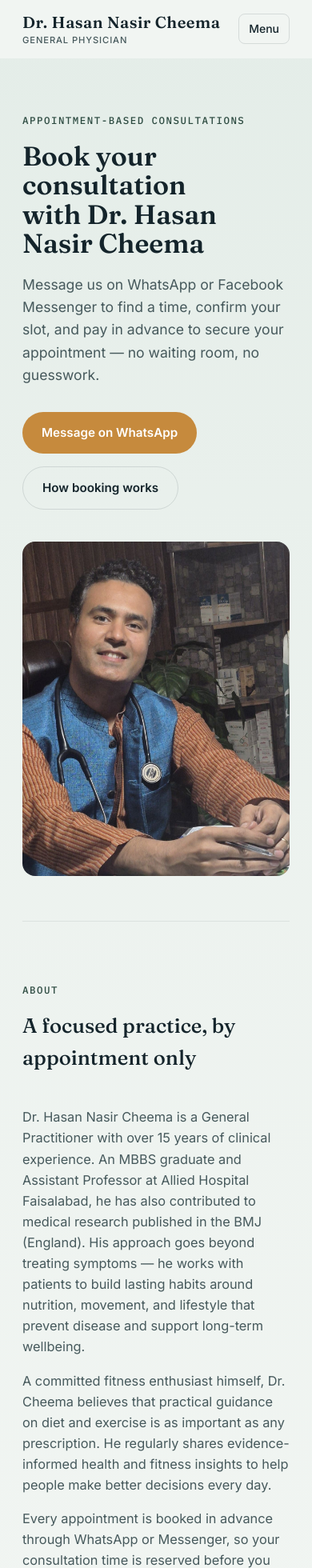
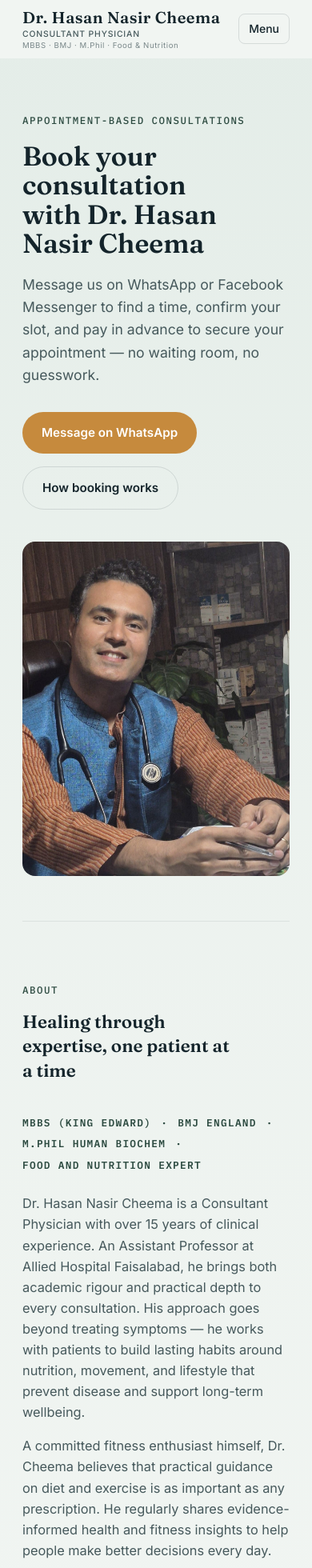
Before and after one commit to d0t-J/DrHNC-Scheduler, a Next.js app in the folder frontend/website/: page / in a window 390 px wide. Shown: the top 1960 px of the page at 80% size. Built offline with nearby package versions, Linux system fonts and the light colour scheme.

Commit message:
fixed vanilla contact links

```diff
--- a/frontend/website/app/booking/page.tsx
+++ b/frontend/website/app/booking/page.tsx
@@ -30,8 +30,8 @@ const steps = [
 ];
 
 export default function BookingPage() {
-    const waLink = `https://wa.me/${process.env.NEXT_PUBLIC_WHATSAPP_NUMBER ?? ""}`;
-    const messengerLink = `https://m.me/${process.env.NEXT_PUBLIC_PAGE_ID ?? ""}`;
+    const waLink = `https://wa.me/${process.env.NEXT_PUBLIC_WHATSAPP_NUMBER ?? "923316507678"}`;
+    const messengerLink = `https://m.me/${process.env.NEXT_PUBLIC_PAGE_ID ?? "61582055819875"}`;
 
     return (
         <>
@@ -49,6 +49,14 @@ export default function BookingPage() {
                         Facebook Messenger. The process takes a few minutes and
                         your slot is secured once payment is complete.
                     </p>
+                    <div className="mt-6 mb-1 inline-flex items-center gap-4 rounded-xl border border-yellow-400 bg-yellow-100 px-5 py-3">
+                        <span className="inline-block rounded-full bg-yellow-400 px-3 py-1 font-mono text-[0.9rem] tracking-[0.1em] uppercase text-sage-deep">
+                            Coming soon
+                        </span>
+                        <p className="text-[1rem] text-ink-soft">
+                            Online booking will be available directly on this page.
+                        </p>
+                    </div>
                 </div>
             </section>
 
@@ -116,15 +124,6 @@ export default function BookingPage() {
                         </a>
                     </div>
 
-                    <div className="mt-10 inline-flex items-center gap-3 rounded-xl border border-sage-deep/30 bg-sage-deep/5 px-5 py-4">
-                        <span className="inline-block rounded-full bg-sage-deep/15 px-2.5 py-0.5 font-mono text-[0.7rem] tracking-[0.1em] uppercase text-sage-deep">
-                            Coming soon
-                        </span>
-                        <p className="text-[0.95rem] text-ink-soft">
-                            Online booking will be available directly on this
-                            page.
-                        </p>
-                    </div>
                 </div>
             </section>
         </>
--- a/frontend/website/app/page.tsx
+++ b/frontend/website/app/page.tsx
@@ -7,7 +7,7 @@ import { FacebookIcon, YouTubeIcon } from "@/components/SocialIcons";
 export const metadata: Metadata = {
     title: "Dr. Hasan Nasir Cheema — Appointment Booking",
     description:
-        "Book a consultation with Dr. Hasan Nasir Cheema, General Practitioner. Message us on WhatsApp or Messenger to find a time, confirm your slot, and pay in advance.",
+        "Book a consultation with Dr. Hasan Nasir Cheema, Consultant Physician. Message us on WhatsApp or Messenger to find a time, confirm your slot, and pay in advance.",
 };
 
 const steps = [
@@ -33,7 +33,7 @@ const FACEBOOK_URL = "https://www.facebook.com/profile.php?id=61582055819875";
 const YOUTUBE_URL = "https://www.youtube.com/@dr.hasannasir9200/";
 
 export default function HomePage() {
-    const waLink = `https://wa.me/${process.env.NEXT_PUBLIC_WHATSAPP_NUMBER ?? ""}`;
+    const waLink = `https://wa.me/${process.env.NEXT_PUBLIC_WHATSAPP_NUMBER ?? "923316507678"}`;
 
     return (
         <>
@@ -91,7 +91,7 @@ export default function HomePage() {
                                 <div className="md:hidden mt-10 relative rounded-2xl overflow-hidden bg-mist aspect-[4/5] max-h-[420px] w-full">
                                     <Image
                                         src="/images/dr-hasan-nasir.jpg"
-                                        alt="Dr. Hasan Nasir Cheema, General Practitioner"
+                                        alt="Dr. Hasan Nasir Cheema, Consultant Physician"
                                         fill
                                         className="object-cover object-top"
                                         sizes="(max-width: 768px) 100vw"
@@ -106,30 +106,38 @@ export default function HomePage() {
                                 id="about"
                                 className="border-t border-line-soft py-18"
                             >
-                                <div className="grid md:grid-cols-[1fr_1.6fr] gap-10 items-start">
+                                <div className="grid md:grid-cols-[200px_1fr] gap-10 items-start">
                                     <div>
                                         <span className="font-mono text-[0.78rem] tracking-[0.12em] uppercase text-sage-deep">
                                             About
                                         </span>
-                                        <h2 className="mt-3 text-[clamp(1.6rem,3vw,2.1rem)] max-w-[22ch]">
-                                            A focused practice, by appointment
-                                            only
+                                        <h2 className="mt-3 text-[clamp(1.4rem,2.6vw,1.8rem)] max-w-[18ch] font-semibold leading-snug">
+                                            Healing through expertise,<br className="hidden md:block" /> one patient at a time
                                         </h2>
                                     </div>
+                                    <div>
+                                    <p className="flex flex-wrap gap-x-3 gap-y-1.5 font-mono text-[0.8rem] font-semibold tracking-[0.1em] uppercase text-sage-deep mb-6">
+                                        <span>MBBS (King Edward)</span>
+                                        <span aria-hidden="true">·</span>
+                                        <span>BMJ England</span>
+                                        <span aria-hidden="true">·</span>
+                                        <span>M.Phil Human Biochem</span>
+                                        <span aria-hidden="true">·</span>
+                                        <span>Food and Nutrition Expert</span>
+                                    </p>
                                     <div className="space-y-4 text-ink-soft text-[1.02rem]">
                                         <p>
-                                            Dr. Hasan Nasir Cheema is a General
-                                            Practitioner with over 15 years of
-                                            clinical experience. An MBBS graduate
-                                            and Assistant Professor at Allied
-                                            Hospital Faisalabad, he has also
-                                            contributed to medical research
-                                            published in the BMJ (England). His
-                                            approach goes beyond treating symptoms
-                                            — he works with patients to build
-                                            lasting habits around nutrition,
-                                            movement, and lifestyle that prevent
-                                            disease and support long-term
+                                            Dr. Hasan Nasir Cheema is a Consultant
+                                            Physician with over 15 years of
+                                            clinical experience. An Assistant
+                                            Professor at Allied Hospital
+                                            Faisalabad, he brings both academic
+                                            rigour and practical depth to every
+                                            consultation. His approach goes beyond
+                                            treating symptoms — he works with
+                                            patients to build lasting habits around
+                                            nutrition, movement, and lifestyle that
+                                            prevent disease and support long-term
                                             wellbeing.
                                         </p>
                                         <p>
@@ -149,6 +157,7 @@ export default function HomePage() {
                                             before you arrive.
                                         </p>
                                     </div>
+                                    </div>
                                 </div>
                             </RevealSection>
                         </div>
@@ -159,7 +168,7 @@ export default function HomePage() {
                                 <div className="relative rounded-2xl overflow-hidden bg-mist aspect-[3/4] max-h-[540px]">
                                     <Image
                                         src="/images/dr-hasan-nasir.jpg"
-                                        alt="Dr. Hasan Nasir Cheema, General Practitioner"
+                                        alt="Dr. Hasan Nasir Cheema, Consultant Physician"
                                         fill
                                         className="object-cover object-top"
                                         priority
@@ -236,7 +245,8 @@ export default function HomePage() {
                                 Phone
                             </p>
                             <a
-                                href="tel:+923316507678"
+                                href={waLink}
+                                target="_blank"
                                 className="mt-1.5 block text-[1.02rem] text-sage-deep hover:underline"
                             >
                                 +92 331 650 7678
--- a/frontend/website/components/Navbar.tsx
+++ b/frontend/website/components/Navbar.tsx
@@ -33,8 +33,11 @@ export default function Navbar() {
                 <Link href="/" className="no-underline hover:no-underline">
                     <span className="font-display text-xl font-semibold tracking-wide text-ink leading-tight">
                         Dr. Hasan Nasir Cheema
-                        <small className="block font-body text-[0.7rem] font-medium tracking-[0.08em] uppercase text-ink-soft">
-                            General Physician
+                        <small className="block font-body text-[0.65rem] font-medium tracking-[0.08em] uppercase text-ink-soft">
+                            Consultant Physician
+                        </small>
+                        <small className="block font-body text-[0.6rem] font-normal tracking-[0.06em] text-ink-soft/70 mt-0.5">
+                            MBBS · BMJ · M.Phil · Food &amp; Nutrition
                         </small>
                     </span>
                 </Link>
```
